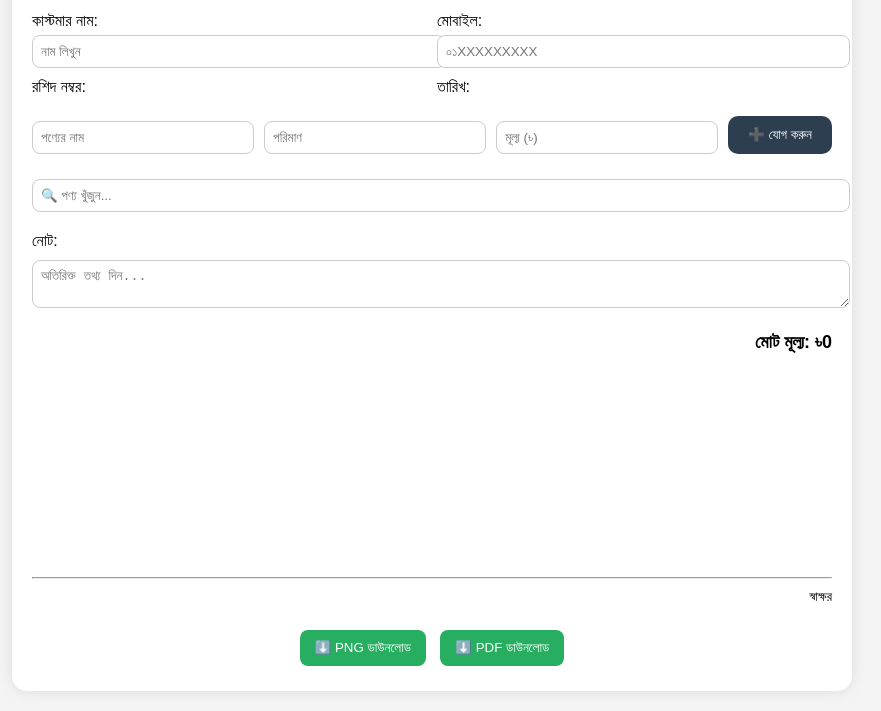
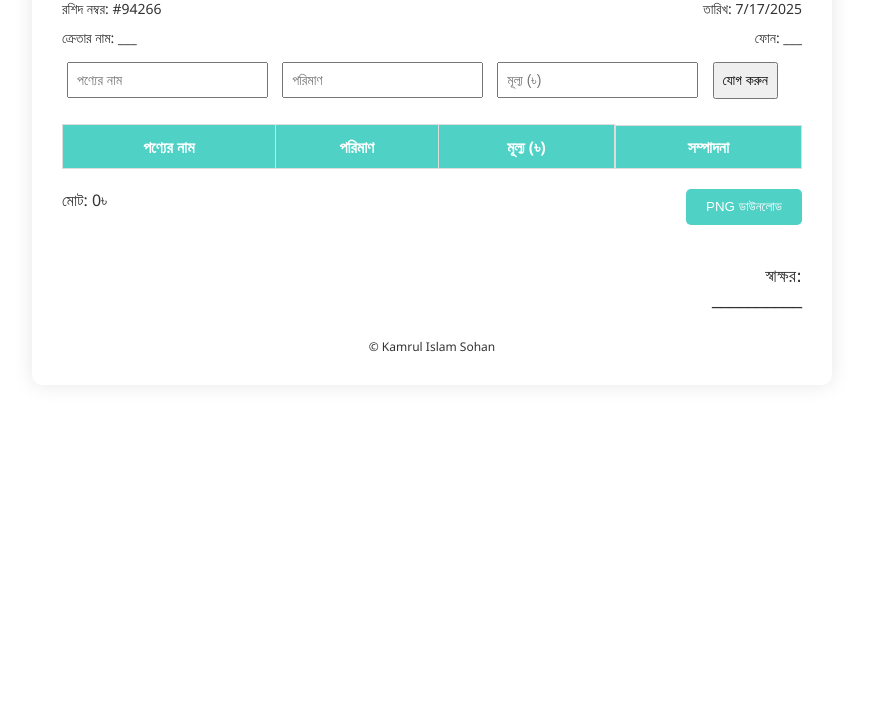
Before and after one commit to kamrul-nova-06/Bazar-list, a plain HTML site: page index.html in a window 1280 px wide. Shown: the part 107-818 px from the top of the page, without its empty margins (208-1089 px from the left). Drawn offline with nearby package versions, Linux system fonts and the light colour scheme; a web font is replaced by a local one.

Commit message:
Update index.html

```diff
--- a/index.html
+++ b/index.html
@@ -1,172 +1,215 @@
 <!DOCTYPE html><html lang="bn">
 <head>
-  <meta charset="UTF-8">
-  <meta name="viewport" content="width=device-width, initial-scale=1.0">
+  <meta charset="UTF-8" />
+  <meta name="viewport" content="width=device-width, initial-scale=1.0" />
   <title>বাজার লিস্ট রশিদ</title>
-  <link href="https://fonts.googleapis.com/css2?family=Moul&display=swap" rel="stylesheet">
-  <script src="https://cdn.jsdelivr.net/npm/chart.js"></script>
-  <script src="https://cdnjs.cloudflare.com/ajax/libs/html2canvas/1.4.1/html2canvas.min.js"></script>
-  <script src="https://cdnjs.cloudflare.com/ajax/libs/jspdf/2.5.1/jspdf.umd.min.js"></script>
   <style>
+    :root {
+      --main-bg: #ffffff;
+      --header-color: #2d3748;
+      --text-color: #333;
+      --accent: #4FD1C5;
+      --font: 'Segoe UI', sans-serif;
+    }* {
+  box-sizing: border-box;
+  margin: 0;
+  padding: 0;
+}
+
 body {
-      font-family: 'Arial', sans-serif;
-      background: #f4f4f4;
-      margin: 0;
+  font-family: var(--font);
+  background: var(--main-bg);
   padding: 20px;
+  color: var(--text-color);
 }
-    #app {
+
+.receipt-container {
   max-width: 800px;
   margin: auto;
-      background: #fff;
-      padding: 20px;
-      border-radius: 15px;
-      box-shadow: 0 0 15px rgba(0,0,0,0.1);
+  background: white;
+  box-shadow: 0 0 20px rgba(0,0,0,0.1);
+  padding: 30px;
+  border-radius: 10px;
 }
-    h1 {
+
+.header {
   text-align: center;
   margin-bottom: 20px;
 }
-    .info-row {
+
+.header h1 {
+  color: var(--header-color);
+  font-size: 26px;
+}
+
+.receipt-info {
   display: flex;
-      flex-wrap: wrap;
-      gap: 10px;
   justify-content: space-between;
+  margin: 10px 0;
+  font-size: 14px;
 }
-    .info-row div {
-      flex: 1 1 45%;
+
+.product-form input, .product-form button {
+  padding: 8px;
+  margin: 5px;
+  font-size: 14px;
 }
-    input, textarea {
+
+.product-table {
   width: 100%;
-      padding: 8px;
-      margin-top: 5px;
-      border-radius: 8px;
-      border: 1px solid #ccc;
+  border-collapse: collapse;
+  margin-top: 20px;
 }
-    .product-form {
+
+.product-table th, .product-table td {
+  border: 1px solid #ddd;
+  padding: 10px;
+  text-align: center;
+}
+
+.product-table th {
+  background-color: var(--accent);
+  color: white;
+}
+
+.product-row {
+  transition: background 0.3s ease;
+}
+
+.controls {
   display: flex;
-      gap: 10px;
+  justify-content: space-between;
   margin-top: 20px;
-      flex-wrap: wrap;
 }
-    .product-form input {
-      flex: 1;
-    }
-    .product-form button {
+
+.controls button {
   padding: 10px 20px;
   border: none;
-      background: #2c3e50;
+  background-color: var(--accent);
   color: white;
-      border-radius: 10px;
   cursor: pointer;
+  border-radius: 5px;
+  transition: background 0.3s;
 }
-    .search-section {
-      margin-top: 20px;
+
+.controls button:hover {
+  background-color: #38b2ac;
 }
-    .product-list {
-      margin-top: 20px;
+
+.signature {
+  font-family: 'Moul', cursive;
+  font-size: 18px;
+  text-align: right;
+  margin-top: 40px;
 }
-    .product-row {
-      display: flex;
-      justify-content: space-between;
-      padding: 10px;
-      border-radius: 10px;
-      margin-bottom: 10px;
-      color: #000;
+
+.hidden-print {
+  display: block;
 }
-    .product-row .actions button {
-      margin-left: 5px;
-      border: none;
-      padding: 4px 10px;
-      border-radius: 6px;
-      cursor: pointer;
-    }
-    .note-section textarea {
-      margin-top: 10px;
-    }
-    .total-section {
-      font-size: 18px;
-      font-weight: bold;
-      margin-top: 20px;
-      text-align: right;
-    }
-    .chart-section {
-      margin-top: 30px;
-    }
-    .signature-section {
-      margin-top: 40px;
-      text-align: right;
-    }
-    .signature span {
-      font-size: 24px;
-    }
-    .download-buttons {
-      text-align: center;
-      margin-top: 20px;
-    }
-    .download-buttons button {
-      padding: 10px 15px;
-      margin: 5px;
-      border: none;
-      border-radius: 8px;
-      cursor: pointer;
-      background: #27ae60;
-      color: white;
-    }
+
 @media print {
-      .no-print {
-        display: none;
+  .hidden-print {
+    display: none !important;
   }
 }
+
   </style>
 </head>
 <body>
-  <div id="app">
-    <h1>🛒 বাজার লিস্ট রশিদ</h1>
-    <div class="info-row">
-      <div><label>কাস্টমার নাম: </label><input type="text" id="customerName" placeholder="নাম লিখুন"/></div>
-      <div><label>মোবাইল: </label><input type="text" id="customerPhone" placeholder="০১XXXXXXXXX"/></div>
-      <div><label>রশিদ নম্বর: </label><span id="receiptNumber"></span></div>
-      <div><label>তারিখ: </label><span id="dateToday"></span></div>
-    </div><div class="product-form">
+  <div class="receipt-container">
+    <div class="header">
+      <h1>🧾 বাজার লিস্ট রশিদ</h1>
+    </div>
+    <div class="receipt-info">
+      <div>রশিদ নম্বর: <span id="receiptNo">#0001</span></div>
+      <div>তারিখ: <span id="date"></span></div>
+    </div>
+    <div class="receipt-info">
+      <div>ক্রেতার নাম: <span id="customerNameView">___</span></div>
+      <div>ফোন: <span id="customerPhoneView">___</span></div>
+    </div>
+    <div class="product-form hidden-print">
       <input type="text" id="productName" placeholder="পণ্যের নাম" />
-  <input type="text" id="productQty" placeholder="পরিমাণ" />
-  <input type="number" id="productPrice" placeholder="মূল্য (৳)" />
-  <button onclick="addProduct()">➕ যোগ করুন</button>
+      <input type="text" id="quantity" placeholder="পরিমাণ" />
+      <input type="text" id="price" placeholder="মূল্য (৳)" />
+      <button onclick="addProduct()">যোগ করুন</button>
     </div>
+    <table class="product-table" id="productTable">
+      <thead>
+        <tr>
+          <th>পণ্যের নাম</th>
+          <th>পরিমাণ</th>
+          <th>মূল্য (৳)</th>
+          <th class="hidden-print">সম্পাদনা</th>
+        </tr>
+      </thead>
+      <tbody id="productBody"></tbody>
+    </table>
+    <div class="controls">
+      <div>মোট: <span id="total">0</span>৳</div>
+      <button onclick="downloadPNG()">PNG ডাউনলোড</button>
+    </div>
+    <div class="signature">
+      <div>স্বাক্ষর:</div>
+      <div id="signatureArea">__________</div>
+    </div>
+    <div style="text-align:center; font-size: 12px; margin-top:30px;">&copy; Kamrul Islam Sohan</div>
+  </div>  <script>
+    const productBody = document.getElementById("productBody");
+    const receiptNo = document.getElementById("receiptNo");
+    const dateEl = document.getElementById("date");
+    const customerNameView = document.getElementById("customerNameView");
+    const customerPhoneView = document.getElementById("customerPhoneView");
+    const signatureArea = document.getElementById("signatureArea");
 
-<div class="search-section">
-  <input type="text" id="searchInput" onkeyup="searchItems()" placeholder="🔍 পণ্য খুঁজুন..."/>
-</div>
+    receiptNo.textContent = "#" + Math.floor(Math.random() * 90000 + 10000);
+    dateEl.textContent = new Date().toLocaleDateString();
 
-<div id="productList" class="product-list"></div>
+    function addProduct() {
+      const name = document.getElementById("productName").value || "-";
+      const quantity = document.getElementById("quantity").value || "-";
+      const price = document.getElementById("price").value || "-";
+      const row = document.createElement("tr");
+      row.classList.add("product-row");
+      const bg = getRandomLightColor();
+      row.style.backgroundColor = bg;
 
-<div class="note-section">
-  <label>নোট:</label>
-  <textarea id="noteInput" placeholder="অতিরিক্ত তথ্য দিন..."></textarea>
-</div>
+      row.innerHTML = `
+        <td>${name}</td>
+        <td>${quantity}</td>
+        <td>${price}</td>
+        <td class="hidden-print">
+          <button onclick="this.closest('tr').remove(); updateTotal();">❌</button>
+        </td>
+      `;
+      productBody.appendChild(row);
+      updateTotal();
+    }
 
-<div class="total-section">
-  মোট মূল্য: <span id="totalPrice">৳0</span>
-</div>
+    function updateTotal() {
+      let total = 0;
+      productBody.querySelectorAll("tr").forEach(row => {
+        const price = row.children[2].textContent;
+        if (price !== "-") total += parseFloat(price || 0);
+      });
+      document.getElementById("total").textContent = total.toFixed(2);
+    }
 
-<div class="chart-section">
-  <canvas id="priceChart"></canvas>
-</div>
+    function getRandomLightColor() {
+      const colors = ["#E3FCEC", "#FCE9E3", "#FFF8E1", "#E0F7FA", "#F3E5F5"];
+      return colors[Math.floor(Math.random() * colors.length)];
+    }
 
-<div class="signature-section">
-  <div class="signature">
-    <span id="signatureName" style="font-family: 'Moul', sans-serif;"></span>
-    <hr/>
-    <small>স্বাক্ষর</small>
-  </div>
-</div>
-
-<div class="download-buttons no-print">
-  <button onclick="downloadPNG()">⬇️ PNG ডাউনলোড</button>
-  <button onclick="downloadPDF()">⬇️ PDF ডাউনলোড</button>
-</div>
-
-  </div>  <script>
-    // Full JavaScript logics next step
-  </script></body>
+    function downloadPNG() {
+      html2canvas(document.querySelector(".receipt-container"), {
+        backgroundColor: "#fff",
+        scale: 2
+      }).then(canvas => {
+        const link = document.createElement("a");
+        link.download = "bazar-receipt.png";
+        link.href = canvas.toDataURL();
+        link.click();
+      });
+    }
+  </script>  <script src="https://cdnjs.cloudflare.com/ajax/libs/html2canvas/1.4.1/html2canvas.min.js"></script></body>
 </html>
```
Lines whose indentation alone changed are shown as unchanged.
